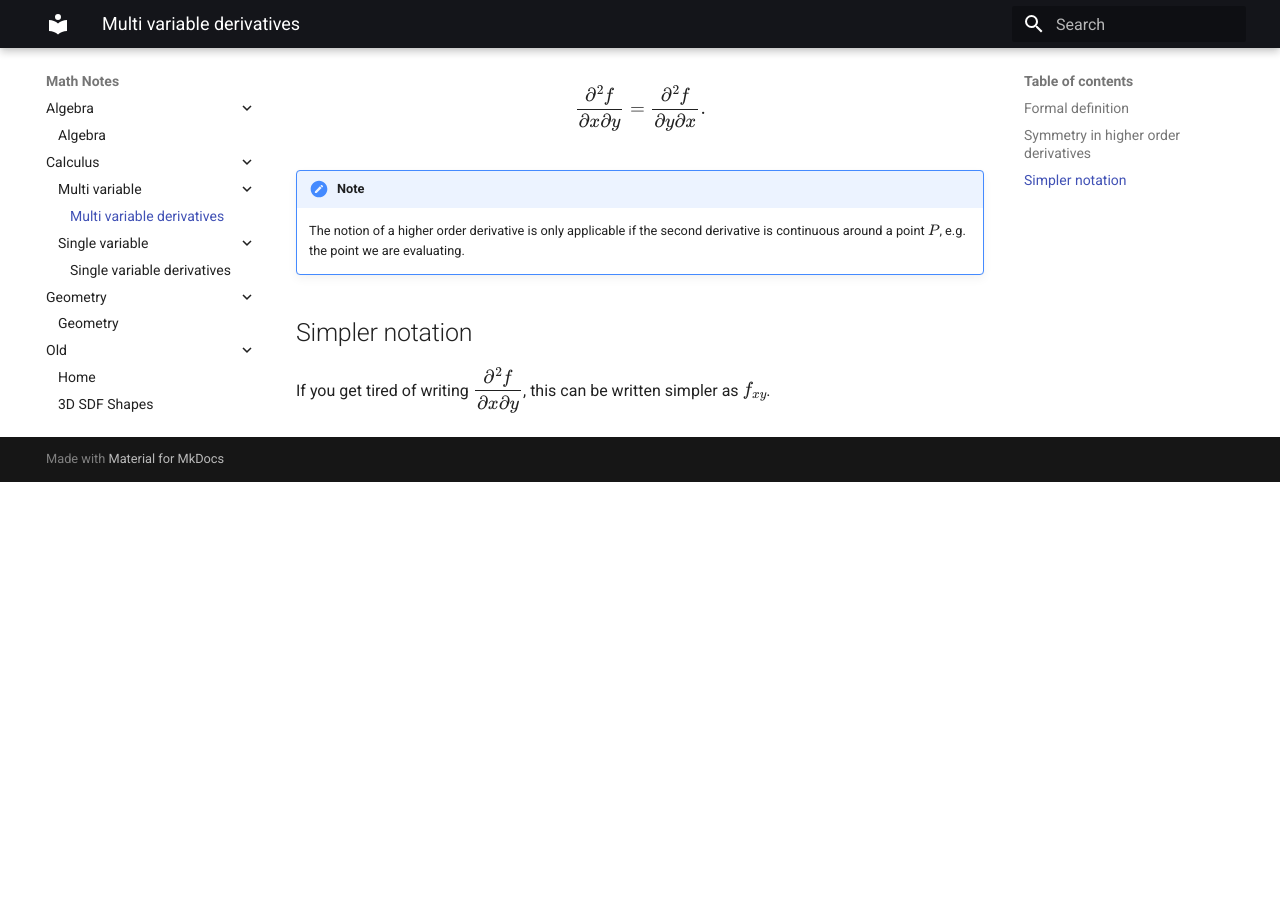
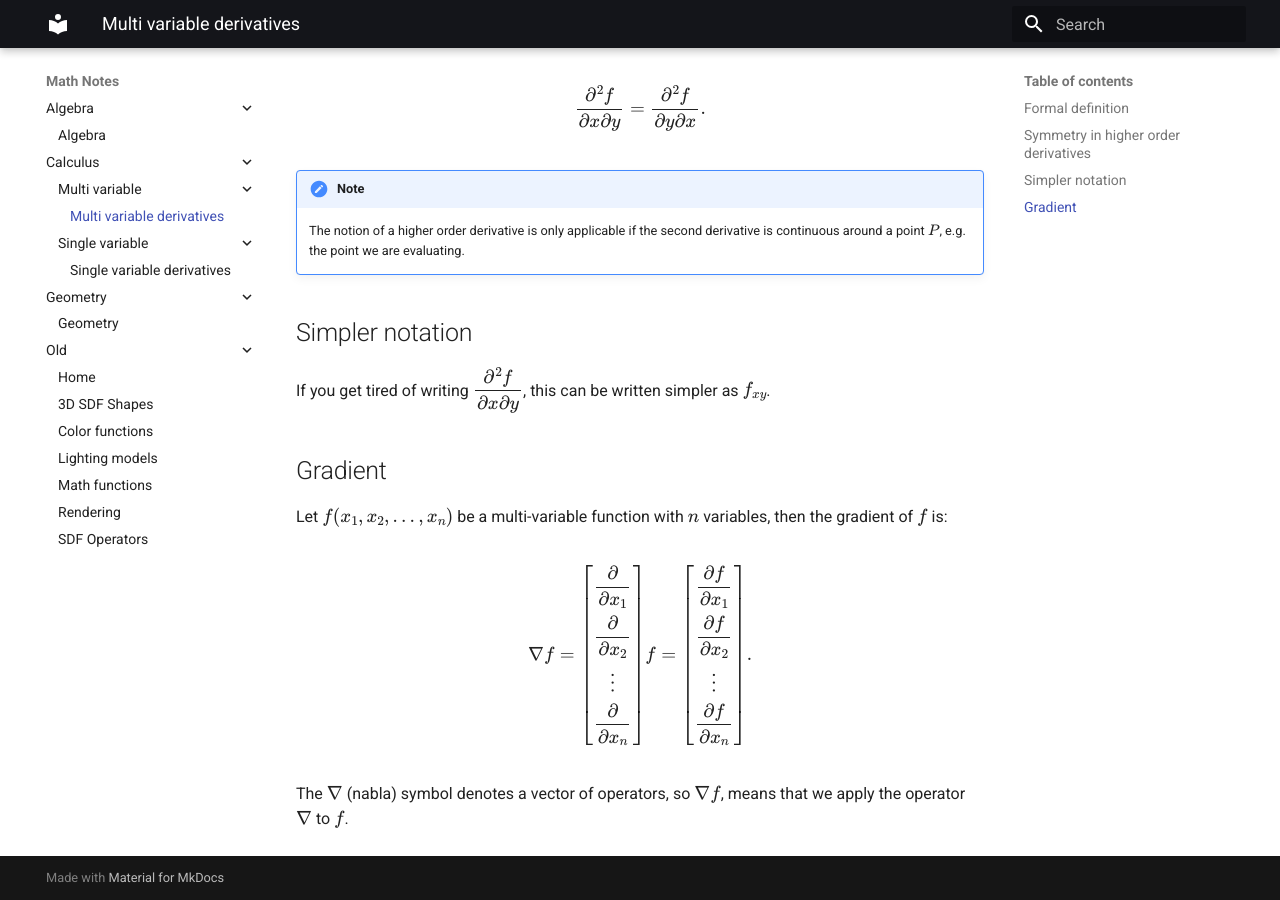
Before and after one commit to darkeclipz/math, an MkDocs documentation site: the page built from docs/calculus/multi-variable/derivatives.md, in a window 1280 px wide and 900 px high, scrolled down 910 px. Built offline with MkDocs 1.6.1 and Material for MkDocs 9.7.7, drawn with Linux system fonts in a browser that asks for light colours; before the commit the page ends 1392 px from its top, so only the background shows below that.

Commit message:
definition of the gradient

```diff
--- a/docs/calculus/multi-variable/derivatives.md
+++ b/docs/calculus/multi-variable/derivatives.md
@@ -39,3 +39,13 @@
 ## Simpler notation
 
 If you get tired of writing $\dfrac{\partial^2f}{\partial x \partial y}$, this can be written simpler as $f_{xy}$.
+
+## Gradient
+
+Let $f(x_1, x_2, \ldots, x_n)$ be a multi-variable function with $n$ variables, then the gradient of $f$ is:
+
+$$
+\nabla f = \begin{bmatrix} \dfrac{\partial}{\partial x_1} \\ \dfrac{\partial}{\partial x_2} \\ \vdots \\ \dfrac{\partial}{\partial x_n}  \end{bmatrix} f = \begin{bmatrix} \dfrac{\partial f}{\partial x_1} \\ \dfrac{\partial f}{\partial x_2} \\ \vdots \\ \dfrac{\partial f}{\partial x_n}  \end{bmatrix}.
+$$
+
+The $\nabla$ (nabla) symbol denotes a vector of operators, so $\nabla f$, means that we apply the operator $\nabla$ to $f$.
```
